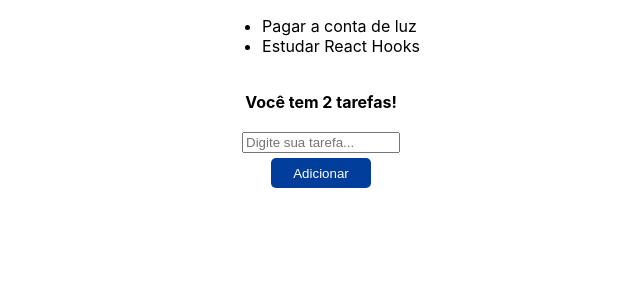
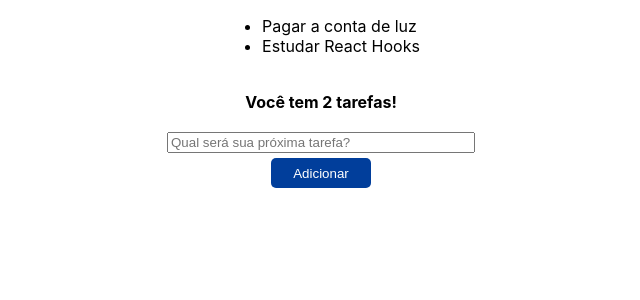
Before and after one commit to lz-junior/Class-React-2, a React (Create React App) app: page / in a window 1280 px wide. Shown: the top 300 px of the page, without its empty margins (319-959 px from the left). Built offline with nearby package versions, Linux system fonts and the light colour scheme.

Commit message:
input alterado

```diff
--- a/src/App.js
+++ b/src/App.js
@@ -48,7 +48,7 @@ function App() {
       <input
         type="text"
         className="input"
-        placeholder="Digite sua tarefa..."
+        placeholder="Qual será sua próxima tarefa?"
         value={input}
         onChange={e => setInput(e.target.value)}
       />
--- a/src/estilo.css
+++ b/src/estilo.css
@@ -22,5 +22,5 @@
 }
 
 .input {
-  width: 150px;
+  width: 300px;
 }
```
